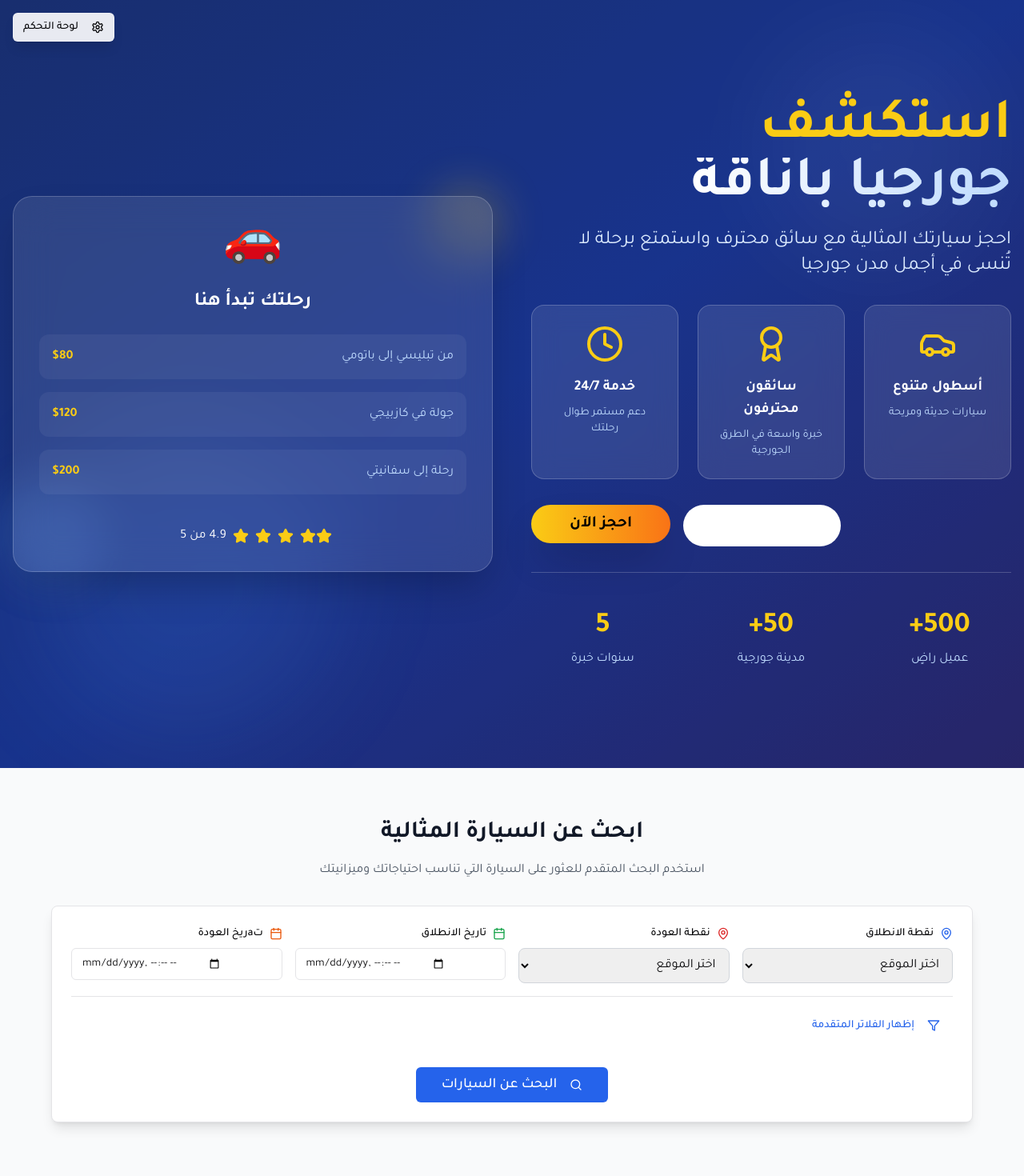
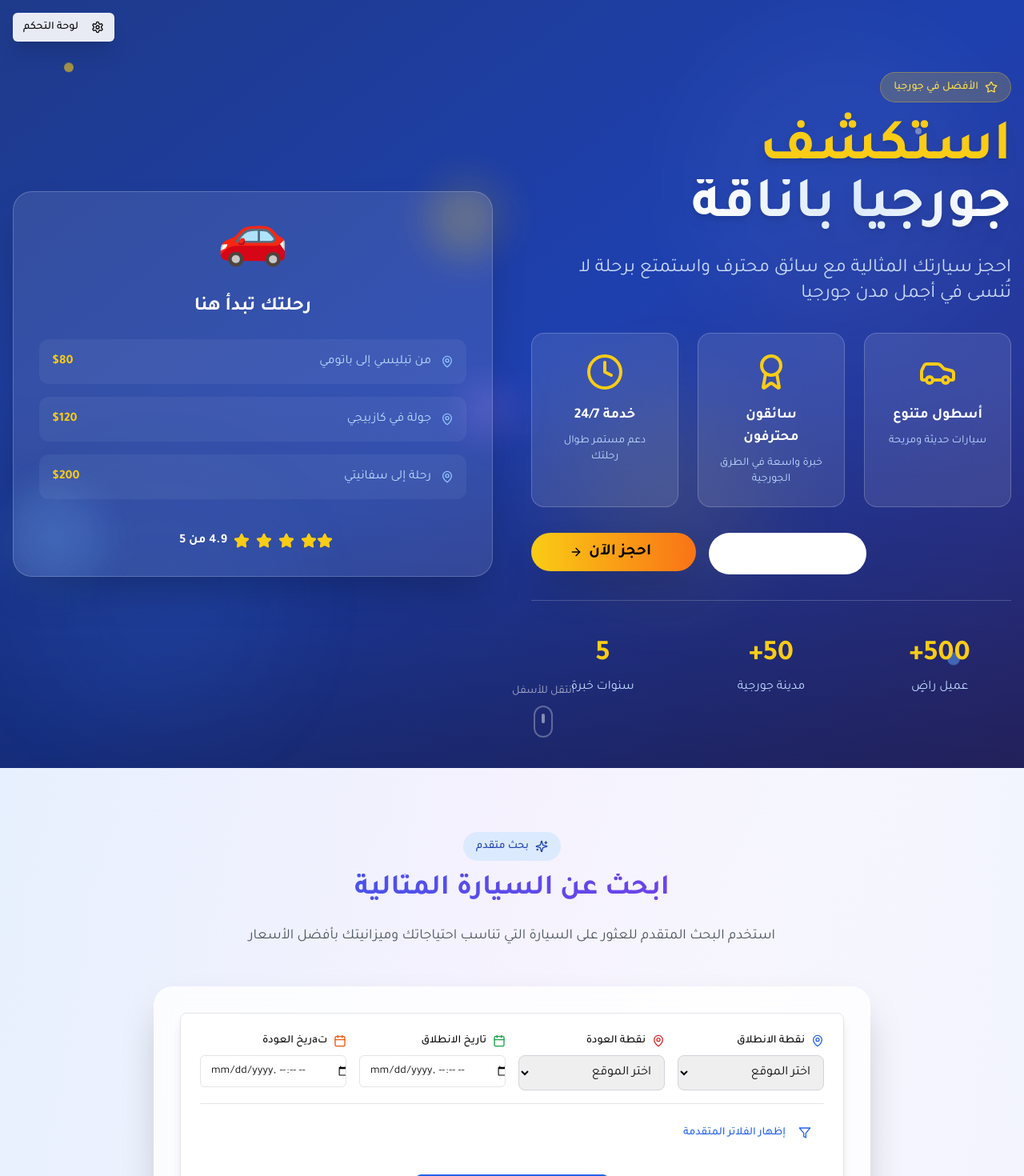
Before and after one commit to richsmaster/georgia-car-journeys-booking-72, a React (Vite) app: page / in a window 1280 px wide. Shown: the top 1470 px of the page at 80% size. Built offline with nearby package versions, Linux system fonts and the light colour scheme.

Commit message:
Refactor: Improve site UI and UX
This commit aims to enhance the overall visual appeal and user experience of the website.

```diff
--- a/src/components/Hero/HeroSection.tsx
+++ b/src/components/Hero/HeroSection.tsx
@@ -1,7 +1,7 @@
 
 import React from 'react';
 import { Button } from '../ui/button';
-import { Car, Star, Award, Clock } from 'lucide-react';
+import { Car, Star, Award, Clock, ArrowRight, MapPin, Users } from 'lucide-react';
 import { useCMS } from '../../hooks/useCMS';
 
 interface HeroSectionProps {
@@ -13,82 +13,102 @@ const HeroSection: React.FC<HeroSectionProps> = ({ onBookNow }) => {
   const heroData = data.hero;
 
   return (
-    <section className="relative min-h-screen bg-gradient-to-br from-blue-900 via-blue-800 to-indigo-900 overflow-hidden">
-      {/* Background decorative elements */}
-      <div className="absolute inset-0 bg-black/20"></div>
-      <div className="absolute top-10 right-10 w-72 h-72 bg-white/5 rounded-full blur-3xl"></div>
-      <div className="absolute bottom-10 left-10 w-96 h-96 bg-blue-400/10 rounded-full blur-3xl"></div>
+    <section className="relative min-h-screen overflow-hidden">
+      {/* Enhanced Background */}
+      <div className="absolute inset-0 bg-gradient-to-br from-blue-900 via-blue-800 to-indigo-900"></div>
+      <div className="absolute inset-0 bg-gradient-to-t from-black/30 via-transparent to-transparent"></div>
+
+      {/* Animated Background Elements */}
+      <div className="absolute top-10 right-10 w-96 h-96 bg-white/5 rounded-full blur-3xl animate-pulse"></div>
+      <div className="absolute bottom-10 left-10 w-80 h-80 bg-blue-400/10 rounded-full blur-3xl animate-pulse delay-1000"></div>
+      <div className="absolute top-1/2 right-1/4 w-64 h-64 bg-yellow-400/10 rounded-full blur-3xl animate-pulse delay-500"></div>
+
+      {/* Floating Elements */}
+      <div className="absolute top-20 left-20 animate-float">
+        <div className="w-3 h-3 bg-yellow-400 rounded-full opacity-60"></div>
+      </div>
+      <div className="absolute top-40 right-32 animate-float delay-300">
+        <div className="w-2 h-2 bg-white rounded-full opacity-40"></div>
+      </div>
+      <div className="absolute bottom-32 right-20 animate-float delay-700">
+        <div className="w-4 h-4 bg-blue-400 rounded-full opacity-50"></div>
+      </div>
 
       <div className="relative z-10 container mx-auto px-4 py-20">
         <div className="grid lg:grid-cols-2 gap-12 items-center min-h-screen">
-          {/* Content */}
-          <div className="text-center lg:text-right space-y-8 animate-fade-in">
-            <div className="space-y-4">
-              <h1 className="text-5xl lg:text-7xl font-bold text-white leading-tight">
-                <span className="font-dancing text-yellow-400">{heroData.title}</span>
+          {/* Enhanced Content */}
+          <div className="text-center lg:text-right space-y-8 animate-slide-up">
+            <div className="space-y-6">
+              <div className="inline-flex items-center gap-2 bg-yellow-400/20 backdrop-blur-sm text-yellow-300 px-4 py-2 rounded-full text-sm font-medium border border-yellow-400/30">
+                <Star className="w-4 h-4" />
+                الأفضل في جورجيا
+              </div>
+              <h1 className="text-5xl lg:text-7xl font-bold leading-tight">
+                <span className="text-yellow-400 drop-shadow-lg">{heroData.title}</span>
                 <br />
-                <span className="bg-gradient-to-r from-white to-blue-200 bg-clip-text text-transparent">
+                <span className="bg-gradient-to-r from-white via-blue-100 to-white bg-clip-text text-transparent drop-shadow-lg">
                   {heroData.subtitle}
                 </span>
               </h1>
-              <p className="text-xl lg:text-2xl text-blue-100 max-w-2xl mx-auto lg:mx-0 leading-relaxed">
+              <p className="text-xl lg:text-2xl text-blue-100/90 max-w-2xl mx-auto lg:mx-0 leading-relaxed">
                 {heroData.description}
               </p>
             </div>
 
-            {/* Features */}
+            {/* Enhanced Features Grid */}
             <div className="grid grid-cols-1 md:grid-cols-3 gap-6 my-12">
-              <div className="bg-white/10 backdrop-blur-lg rounded-2xl p-6 text-center border border-white/20">
-                <Car className="w-12 h-12 text-yellow-400 mx-auto mb-4" />
+              <div className="group bg-white/10 backdrop-blur-xl rounded-2xl p-6 text-center border border-white/20 hover:bg-white/15 transition-all duration-300 hover:scale-105 hover:shadow-2xl">
+                <Car className="w-12 h-12 text-yellow-400 mx-auto mb-4 group-hover:scale-110 transition-transform duration-300" />
                 <h3 className="text-lg font-semibold text-white mb-2">أسطول متنوع</h3>
                 <p className="text-blue-200 text-sm">سيارات حديثة ومريحة</p>
               </div>
-              <div className="bg-white/10 backdrop-blur-lg rounded-2xl p-6 text-center border border-white/20">
-                <Award className="w-12 h-12 text-yellow-400 mx-auto mb-4" />
+              <div className="group bg-white/10 backdrop-blur-xl rounded-2xl p-6 text-center border border-white/20 hover:bg-white/15 transition-all duration-300 hover:scale-105 hover:shadow-2xl">
+                <Award className="w-12 h-12 text-yellow-400 mx-auto mb-4 group-hover:scale-110 transition-transform duration-300" />
                 <h3 className="text-lg font-semibold text-white mb-2">سائقون محترفون</h3>
                 <p className="text-blue-200 text-sm">خبرة واسعة في الطرق الجورجية</p>
               </div>
-              <div className="bg-white/10 backdrop-blur-lg rounded-2xl p-6 text-center border border-white/20">
-                <Clock className="w-12 h-12 text-yellow-400 mx-auto mb-4" />
+              <div className="group bg-white/10 backdrop-blur-xl rounded-2xl p-6 text-center border border-white/20 hover:bg-white/15 transition-all duration-300 hover:scale-105 hover:shadow-2xl">
+                <Clock className="w-12 h-12 text-yellow-400 mx-auto mb-4 group-hover:scale-110 transition-transform duration-300" />
                 <h3 className="text-lg font-semibold text-white mb-2">خدمة 24/7</h3>
                 <p className="text-blue-200 text-sm">دعم مستمر طوال رحلتك</p>
               </div>
             </div>
 
-            {/* CTA Buttons */}
+            {/* Enhanced CTA Buttons */}
             <div className="space-y-4 lg:space-y-0 lg:space-x-4 lg:flex lg:flex-row-reverse">
               <Button
                 onClick={onBookNow}
                 size="lg"
-                className="bg-gradient-to-r from-yellow-400 to-orange-500 hover:from-yellow-500 hover:to-orange-600 text-black font-bold px-12 py-6 text-xl rounded-full shadow-2xl hover:shadow-yellow-400/25 transition-all duration-300 transform hover:scale-105"
+                className="group bg-gradient-to-r from-yellow-400 to-orange-500 hover:from-yellow-500 hover:to-orange-600 text-black font-bold px-12 py-6 text-xl rounded-full shadow-2xl hover:shadow-yellow-400/25 transition-all duration-300 transform hover:scale-105 hover:-translate-y-1"
               >
-                {heroData.primaryButtonText}
+                <span className="mr-2">{heroData.primaryButtonText}</span>
+                <ArrowRight className="w-5 h-5 group-hover:translate-x-1 transition-transform duration-300" />
               </Button>
               <Button
                 variant="outline"
                 size="lg"
-                className="border-2 border-white/30 text-white hover:bg-white/10 px-12 py-6 text-xl rounded-full backdrop-blur-lg transition-all duration-300"
+                className="border-2 border-white/30 text-white hover:bg-white/10 px-12 py-6 text-xl rounded-full backdrop-blur-lg transition-all duration-300 hover:scale-105 hover:border-white/50"
               >
                 {heroData.secondaryButtonText}
               </Button>
             </div>
 
-            {/* Statistics */}
+            {/* Enhanced Statistics */}
             <div className="grid grid-cols-3 gap-8 pt-12 border-t border-white/20">
-              <div className="text-center">
-                <div className="text-3xl lg:text-4xl font-bold text-yellow-400 mb-2">
+              <div className="text-center group">
+                <div className="text-3xl lg:text-4xl font-bold text-yellow-400 mb-2 group-hover:scale-110 transition-transform duration-300">
                   {heroData.statistics.customers.value}
                 </div>
                 <div className="text-blue-200">{heroData.statistics.customers.label}</div>
               </div>
-              <div className="text-center">
-                <div className="text-3xl lg:text-4xl font-bold text-yellow-400 mb-2">
+              <div className="text-center group">
+                <div className="text-3xl lg:text-4xl font-bold text-yellow-400 mb-2 group-hover:scale-110 transition-transform duration-300">
                   {heroData.statistics.cities.value}
                 </div>
                 <div className="text-blue-200">{heroData.statistics.cities.label}</div>
               </div>
-              <div className="text-center">
-                <div className="text-3xl lg:text-4xl font-bold text-yellow-400 mb-2">
+              <div className="text-center group">
+                <div className="text-3xl lg:text-4xl font-bold text-yellow-400 mb-2 group-hover:scale-110 transition-transform duration-300">
                   {heroData.statistics.experience.value}
                 </div>
                 <div className="text-blue-200">{heroData.statistics.experience.label}</div>
@@ -96,37 +116,57 @@ const HeroSection: React.FC<HeroSectionProps> = ({ onBookNow }) => {
             </div>
           </div>
 
-          {/* Visual Element */}
-          <div className="relative animate-slide-up">
-            <div className="relative z-10 bg-white/10 backdrop-blur-xl rounded-3xl p-8 border border-white/20 shadow-2xl">
+          {/* Enhanced Visual Element */}
+          <div className="relative animate-slide-up delay-300">
+            <div className="relative z-10 bg-white/10 backdrop-blur-xl rounded-3xl p-8 border border-white/20 shadow-2xl hover:shadow-3xl transition-all duration-500 group">
               <div className="text-center space-y-6">
-                <div className="text-6xl mb-6">🚗</div>
+                <div className="text-7xl mb-6 group-hover:scale-110 transition-transform duration-300">🚗</div>
                 <h3 className="text-2xl font-bold text-white mb-4">رحلتك تبدأ هنا</h3>
                 <div className="space-y-4">
-                  <div className="flex items-center justify-between bg-white/5 rounded-xl p-4">
-                    <span className="text-blue-200">من تبليسي إلى باتومي</span>
-                    <span className="text-yellow-400 font-bold">$80</span>
+                  <div className="flex items-center justify-between bg-white/5 rounded-xl p-4 hover:bg-white/10 transition-all duration-300 group/item">
+                    <div className="flex items-center gap-3">
+                      <MapPin className="w-4 h-4 text-blue-300" />
+                      <span className="text-blue-200">من تبليسي إلى باتومي</span>
+                    </div>
+                    <span className="text-yellow-400 font-bold group-hover/item:scale-110 transition-transform duration-300">$80</span>
                   </div>
-                  <div className="flex items-center justify-between bg-white/5 rounded-xl p-4">
-                    <span className="text-blue-200">جولة في كازبيجي</span>
-                    <span className="text-yellow-400 font-bold">$120</span>
+                  <div className="flex items-center justify-between bg-white/5 rounded-xl p-4 hover:bg-white/10 transition-all duration-300 group/item">
+                    <div className="flex items-center gap-3">
+                      <MapPin className="w-4 h-4 text-blue-300" />
+                      <span className="text-blue-200">جولة في كازبيجي</span>
+                    </div>
+                    <span className="text-yellow-400 font-bold group-hover/item:scale-110 transition-transform duration-300">$120</span>
                   </div>
-                  <div className="flex items-center justify-between bg-white/5 rounded-xl p-4">
-                    <span className="text-blue-200">رحلة إلى سفانيتي</span>
-                    <span className="text-yellow-400 font-bold">$200</span>
+                  <div className="flex items-center justify-between bg-white/5 rounded-xl p-4 hover:bg-white/10 transition-all duration-300 group/item">
+                    <div className="flex items-center gap-3">
+                      <MapPin className="w-4 h-4 text-blue-300" />
+                      <span className="text-blue-200">رحلة إلى سفانيتي</span>
+                    </div>
+                    <span className="text-yellow-400 font-bold group-hover/item:scale-110 transition-transform duration-300">$200</span>
                   </div>
                 </div>
                 <div className="flex items-center justify-center space-x-2 pt-4">
                   {[1,2,3,4,5].map(star => (
-                    <Star key={star} className="w-5 h-5 text-yellow-400 fill-current" />
+                    <Star key={star} className="w-5 h-5 text-yellow-400 fill-current hover:scale-125 transition-transform duration-200" />
                   ))}
-                  <span className="text-white mr-2">4.9 من 5</span>
+                  <span className="text-white mr-2 font-semibold">4.9 من 5</span>
                 </div>
               </div>
             </div>
-            {/* Decorative elements */}
-            <div className="absolute -top-4 -right-4 w-24 h-24 bg-yellow-400/20 rounded-full blur-xl"></div>
-            <div className="absolute -bottom-4 -left-4 w-32 h-32 bg-blue-400/20 rounded-full blur-xl"></div>
+            {/* Enhanced Decorative elements */}
+            <div className="absolute -top-4 -right-4 w-24 h-24 bg-yellow-400/20 rounded-full blur-xl animate-pulse"></div>
+            <div className="absolute -bottom-4 -left-4 w-32 h-32 bg-blue-400/20 rounded-full blur-xl animate-pulse delay-1000"></div>
+            <div className="absolute top-1/2 -right-8 w-16 h-16 bg-purple-400/20 rounded-full blur-xl animate-pulse delay-500"></div>
+          </div>
+        </div>
+      </div>
+
+      {/* Scroll Indicator */}
+      <div className="absolute bottom-8 left-1/2 transform -translate-x-1/2 text-white/60 animate-bounce">
+        <div className="flex flex-col items-center gap-2">
+          <span className="text-sm">انتقل للأسفل</span>
+          <div className="w-6 h-10 border-2 border-white/30 rounded-full flex justify-center">
+            <div className="w-1 h-3 bg-white/60 rounded-full mt-2 animate-pulse"></div>
           </div>
         </div>
       </div>
--- a/src/index.css
+++ b/src/index.css
@@ -77,6 +77,7 @@
 
   html {
     direction: rtl;
+    scroll-behavior: smooth;
   }
 
   h1, h2, h3, h4, h5, h6 {
@@ -93,7 +94,116 @@
   }
 }
 
+@layer utilities {
+  /* Enhanced Animations */
+  .animate-slide-up {
+    animation: slide-up 0.8s ease-out;
+  }
+
+  .animate-slide-up.delay-300 {
+    animation: slide-up 0.8s ease-out 0.3s both;
+  }
+
+  .animate-float {
+    animation: float 3s ease-in-out infinite;
+  }
+
+  .animate-float.delay-300 {
+    animation: float 3s ease-in-out infinite 0.3s;
+  }
+
+  .animate-float.delay-700 {
+    animation: float 3s ease-in-out infinite 0.7s;
+  }
+
+  /* Glass Effect */
+  .glass {
+    background: rgba(255, 255, 255, 0.1);
+    backdrop-filter: blur(10px);
+    border: 1px solid rgba(255, 255, 255, 0.2);
+  }
+
+  /* Gradient Text */
+  .gradient-text {
+    background: linear-gradient(135deg, #667eea 0%, #764ba2 100%);
+    -webkit-background-clip: text;
+    -webkit-text-fill-color: transparent;
+    background-clip: text;
+  }
+
+  /* Shadow Utilities */
+  .shadow-glow {
+    box-shadow: 0 0 20px rgba(59, 130, 246, 0.5);
+  }
+
+  .shadow-glow-purple {
+    box-shadow: 0 0 20px rgba(147, 51, 234, 0.5);
+  }
+
+  .shadow-glow-yellow {
+    box-shadow: 0 0 20px rgba(251, 191, 36, 0.5);
+  }
+
+  /* Hover Effects */
+  .hover-lift {
+    transition: transform 0.3s ease, box-shadow 0.3s ease;
+  }
+
+  .hover-lift:hover {
+    transform: translateY(-5px);
+    box-shadow: 0 10px 25px rgba(0, 0, 0, 0.15);
+  }
+}
+
+@keyframes slide-up {
+  from {
+    opacity: 0;
+    transform: translateY(30px);
+  }
+  to {
+    opacity: 1;
+    transform: translateY(0);
+  }
+}
+
+@keyframes float {
+  0%, 100% {
+    transform: translateY(0px);
+  }
+  50% {
+    transform: translateY(-10px);
+  }
+}
+
+@keyframes pulse-glow {
+  0%, 100% {
+    opacity: 1;
+  }
+  50% {
+    opacity: 0.5;
+  }
+}
+
 code {
   font-family: source-code-pro, Menlo, Monaco, Consolas, 'Courier New',
     monospace;
 }
+
+/* Custom Scrollbar */
+::-webkit-scrollbar {
+  width: 8px;
+}
+
+::-webkit-scrollbar-track {
+  background: #f1f1f1;
+  border-radius: 10px;
+}
+
+::-webkit-scrollbar-thumb {
+  background: linear-gradient(135deg, #667eea 0%, #764ba2 100%);
+  border-radius: 10px;
+}
+
+::-webkit-scrollbar-thumb:hover {
+  background: linear-gradient(135deg, #5a67d8 0%, #6b46c1 100%);
+}
--- a/src/pages/Index.tsx
+++ b/src/pages/Index.tsx
@@ -8,7 +8,7 @@ import Footer from '../components/Footer/Footer';
 import BookingForm from '../components/BookingForm/BookingForm';
 import SearchBar, { SearchData } from '../components/Search/SearchBar';
 import { Button } from '../components/ui/button';
-import { Settings } from 'lucide-react';
+import { Settings, Sparkles, MapPin, Clock, Star } from 'lucide-react';
 import { useNavigate } from 'react-router-dom';
 
 const Index = () => {
@@ -49,16 +49,19 @@ const Index = () => {
 
   if (showBookingForm) {
     return (
-      <div className="min-h-screen bg-gray-50">
-        <div className="bg-white shadow-sm p-4 mb-8">
+      <div className="min-h-screen bg-gradient-to-br from-blue-50 via-white to-purple-50">
+        <div className="bg-white/80 backdrop-blur-lg shadow-lg border-b border-white/20 p-4 mb-8">
           <div className="container mx-auto flex items-center justify-between">
             <button
               onClick={handleBackToHome}
-              className="text-blue-600 hover:text-blue-800 font-medium transition-colors"
+              className="flex items-center gap-2 text-blue-600 hover:text-blue-800 font-medium transition-all duration-300 hover:gap-3"
             >
               ← العودة للرئيسية
             </button>
-            <h1 className="text-xl font-bold text-gray-900">نموذج الحجز</h1>
+            <h1 className="text-xl font-bold text-gray-900 flex items-center gap-2">
+              <Sparkles className="w-5 h-5 text-blue-600" />
+              نموذج الحجز
+            </h1>
           </div>
         </div>
         <BookingForm />
@@ -67,14 +70,21 @@ const Index = () => {
   }
 
   return (
-    <div className="min-h-screen">
+    <div className="min-h-screen bg-gradient-to-br from-blue-50 via-white to-purple-50">
+      {/* Floating Background Elements */}
+      <div className="fixed inset-0 overflow-hidden pointer-events-none">
+        <div className="absolute top-20 right-20 w-72 h-72 bg-blue-400/10 rounded-full blur-3xl animate-pulse"></div>
+        <div className="absolute bottom-20 left-20 w-96 h-96 bg-purple-400/10 rounded-full blur-3xl animate-pulse delay-1000"></div>
+        <div className="absolute top-1/2 left-1/2 w-64 h-64 bg-yellow-400/10 rounded-full blur-3xl animate-pulse delay-500"></div>
+      </div>
+
       {/* Dashboard Access Button */}
       <div className="fixed top-4 left-4 z-50">
         <Button
           onClick={() => window.location.href = '/dashboard'}
           variant="outline"
           size="sm"
-          className="bg-white/90 backdrop-blur-sm shadow-lg border-white/20"
+          className="bg-white/90 backdrop-blur-sm shadow-xl border-white/20 hover:bg-white hover:shadow-2xl transition-all duration-300 hover:scale-105"
         >
           <Settings className="w-4 h-4 ml-2" />
           لوحة التحكم
@@ -83,18 +93,54 @@ const Index = () => {
 
       <HeroSection onBookNow={handleBookNow} />
 
-      {/* Advanced Search Section */}
-      <section className="py-16 bg-gray-50">
-        <div className="container mx-auto px-4">
-          <div className="text-center mb-8">
-            <h2 className="text-3xl font-bold text-gray-900 mb-4">
+      {/* Enhanced Search Section */}
+      <section className="py-20 relative">
+        <div className="absolute inset-0 bg-gradient-to-r from-blue-600/5 via-purple-600/5 to-blue-600/5"></div>
+        <div className="container mx-auto px-4 relative z-10">
+          <div className="text-center mb-12">
+            <div className="inline-flex items-center gap-2 bg-blue-100 text-blue-800 px-4 py-2 rounded-full text-sm font-medium mb-4">
+              <Sparkles className="w-4 h-4" />
+              بحث متقدم
+            </div>
+            <h2 className="text-4xl font-bold text-gray-900 mb-6 bg-gradient-to-r from-blue-600 to-purple-600 bg-clip-text text-transparent">
               ابحث عن السيارة المثالية
             </h2>
-            <p className="text-gray-600 max-w-2xl mx-auto">
-              استخدم البحث المتقدم للعثور على السيارة التي تناسب احتياجاتك وميزانيتك
+            <p className="text-gray-600 max-w-2xl mx-auto text-lg leading-relaxed">
+              استخدم البحث المتقدم للعثور على السيارة التي تناسب احتياجاتك وميزانيتك بأفضل الأسعار
             </p>
           </div>
-          <SearchBar onSearch={handleSearch} />
+
+          {/* Search Bar with Enhanced Design */}
+          <div className="max-w-4xl mx-auto">
+            <div className="bg-white/80 backdrop-blur-lg rounded-3xl shadow-2xl border border-white/20 p-8">
+              <SearchBar onSearch={handleSearch} />
+            </div>
+          </div>
+
+          {/* Quick Stats */}
+          <div className="grid grid-cols-1 md:grid-cols-3 gap-8 mt-16">
+            <div className="text-center group">
+              <div className="bg-white/60 backdrop-blur-lg rounded-2xl p-8 shadow-xl border border-white/20 hover:shadow-2xl transition-all duration-300 hover:scale-105">
+                <MapPin className="w-12 h-12 text-blue-600 mx-auto mb-4 group-hover:scale-110 transition-transform duration-300" />
+                <h3 className="text-2xl font-bold text-gray-900 mb-2">15+</h3>
+                <p className="text-gray-600">مدينة جورجية</p>
+              </div>
+            </div>
+            <div className="text-center group">
+              <div className="bg-white/60 backdrop-blur-lg rounded-2xl p-8 shadow-xl border border-white/20 hover:shadow-2xl transition-all duration-300 hover:scale-105">
+                <Clock className="w-12 h-12 text-purple-600 mx-auto mb-4 group-hover:scale-110 transition-transform duration-300" />
+                <h3 className="text-2xl font-bold text-gray-900 mb-2">24/7</h3>
+                <p className="text-gray-600">خدمة العملاء</p>
+              </div>
+            </div>
+            <div className="text-center group">
+              <div className="bg-white/60 backdrop-blur-lg rounded-2xl p-8 shadow-xl border border-white/20 hover:shadow-2xl transition-all duration-300 hover:scale-105">
+                <Star className="w-12 h-12 text-yellow-500 mx-auto mb-4 group-hover:scale-110 transition-transform duration-300" />
+                <h3 className="text-2xl font-bold text-gray-900 mb-2">4.9</h3>
+                <p className="text-gray-600">تقييم العملاء</p>
+              </div>
+            </div>
+          </div>
         </div>
       </section>
 
```
